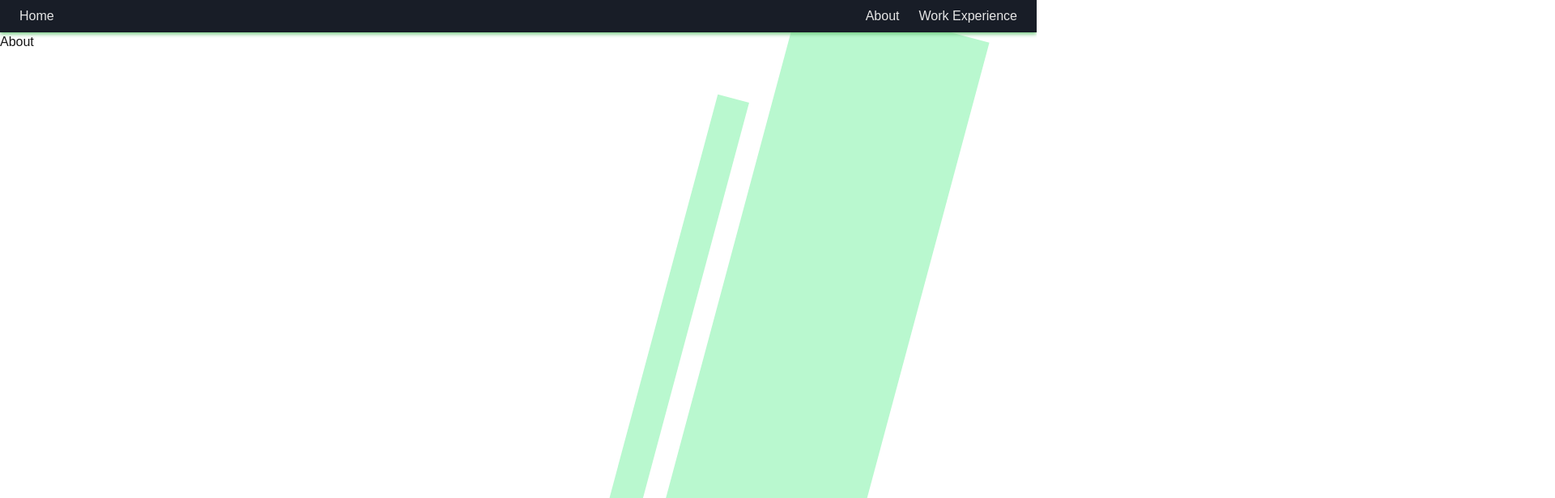
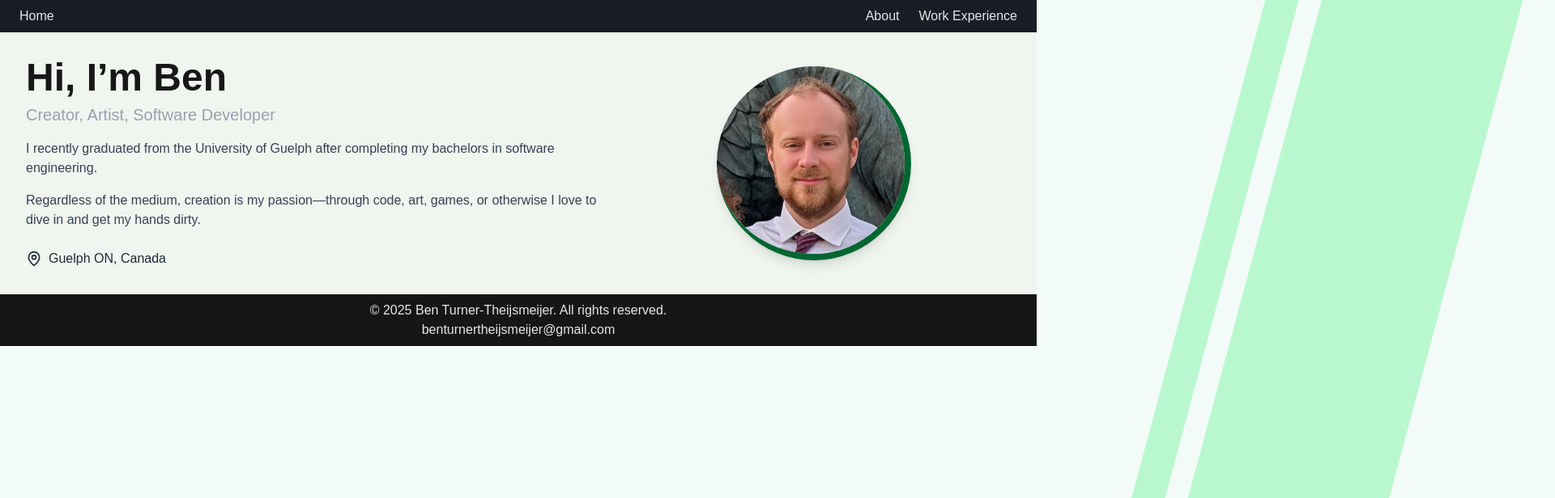
Before and after one commit to Ben-Turner-Theijsmeijer/Portfolio, a Next.js app: page /about in a window 1280 px wide. Shown: the top 616 px of the page at 81% size, 1920 px wide, since content can reach past the window. Built offline with nearby package versions, Linux system fonts and the light colour scheme.

Commit message:
added content to about page

```diff
--- a/app/about/page.tsx
+++ b/app/about/page.tsx
@@ -1,21 +1,40 @@
-export default function experience() {
+import { MapPin } from "lucide-react";
+
+export default function AboutMe() {
     return (
-        <div>
-            <div className="relative min-h-[90vh] overflow-hidden">
-                <h1>About</h1>
+
+        <div className="flex flex-col md:flex-row items-center justify-between p-8 bg-[#f0f5ef]">
+            <div className="md:w-3/5">
+                <h1 className="text-5xl font-bold mb-2">Hi, I’m Ben</h1>
+                <h2 className="text-gray-400 text-xl mb-4">Creator, Artist, Software Developer</h2>
+                <p className="mb-4 text-gray-700">
+                I recently graduated from the University of Guelph after completing my
+                bachelors in software engineering.
+                </p>
+                <p className="mb-6 text-gray-700">
+                Regardless of the medium, creation is my passion—through code, art,
+                games, or otherwise I love to dive in and get my hands dirty.
+                </p>
+                <div className="flex items-center gap-2 text-gray-800">
+                <MapPin size={20} />
+                <span>Guelph ON, Canada</span>
+                </div>
+            </div>
+
+            <div className="md:w-2/5 flex justify-center mt-8 md:mt-0 relative">
+                <div className="relative w-60 h-60 rounded-full overflow-hidden border-r-8 border-b-8 border-green-800 shadow-lg">
+                <img
+                    src="images/Ben PFP.jpg"
+                    alt="Ben"
+                    className="w-full h-full object-cover"
+                />
+                </div>
+                {/* Decorative elements could be SVG or divs positioned around the image */}
                 <div className="absolute bottom-0 left-75 p-30 w-screen -z-10 rotate-285 stripe">
                 </div>
                 <div className="absolute bottom-0 left-25 p-5 w-screen -z-10 rotate-285 stripe">
                 </div>
             </div>
-            <div className="justify-center flex">
-                <div className="p-5 bg-blue-950 w-[80vw]"></div>
-            </div>
-
-            <div className="relative min-h-[90vh] overflow-hidden">
-
         </div>
-        </div>
-
     );
 }
--- a/app/components/navigation.tsx
+++ b/app/components/navigation.tsx
@@ -28,9 +28,9 @@ export const HeaderNav = () => {
 export const FooterNav = () => {
     return (
         <footer className="footer">
-          <div className="container">
+          <div className="">
             <p>
-              © <span className="year" /> Ben Turner-Theijsmeijer. All rights reserved.
+              © {new Date().getFullYear()} Ben Turner-Theijsmeijer. All rights reserved.
             </p>
             <a href="mailto:benturnertheijsmeijer@gmail.com">benturnertheijsmeijer@gmail.com</a>
           </div>
--- a/app/globals.css
+++ b/app/globals.css
@@ -1,7 +1,7 @@
 @import "tailwindcss";
 
 :root {
-  --background: #ffffff;
+  --background: #f3fbf9;
   --foreground: #171717;
   --nav-background: #161616;
   --nav-foreground: #e6e6e6;
@@ -43,7 +43,7 @@ body {
   background-color: var(--accent4);
   color: var(--nav-foreground);
   padding: 1vh 0;
-  box-shadow: 0px 2px 5px var(--accent2);
+  /* box-shadow: 0px 2px 5px var(--accent2); */
 
 }
 
```
Also changed, not shown: package.json (+6 -5 lines), public/images/Ben PFP.jpg (added), 1 other file (tests, documents, lock files or other folders).
